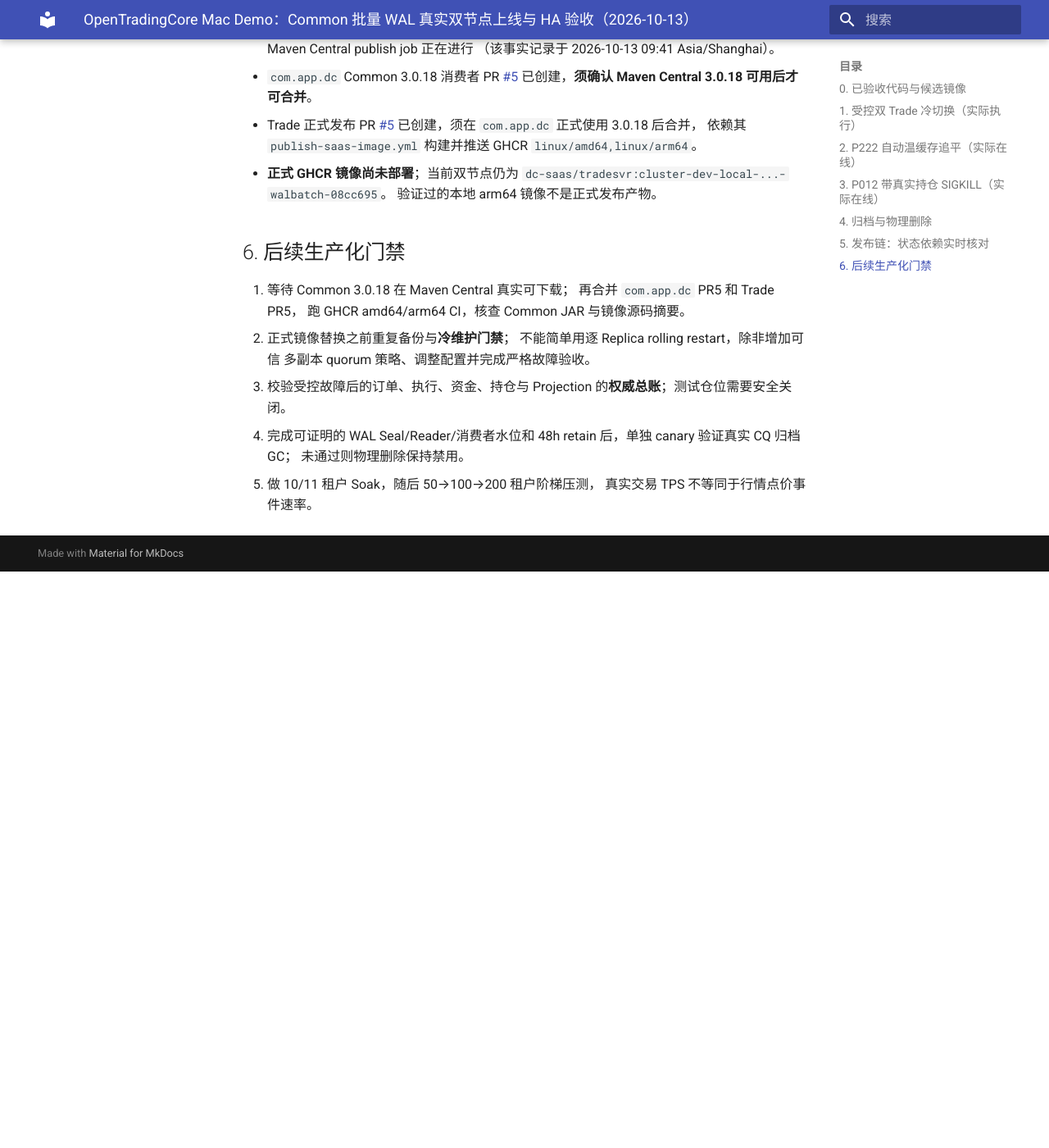
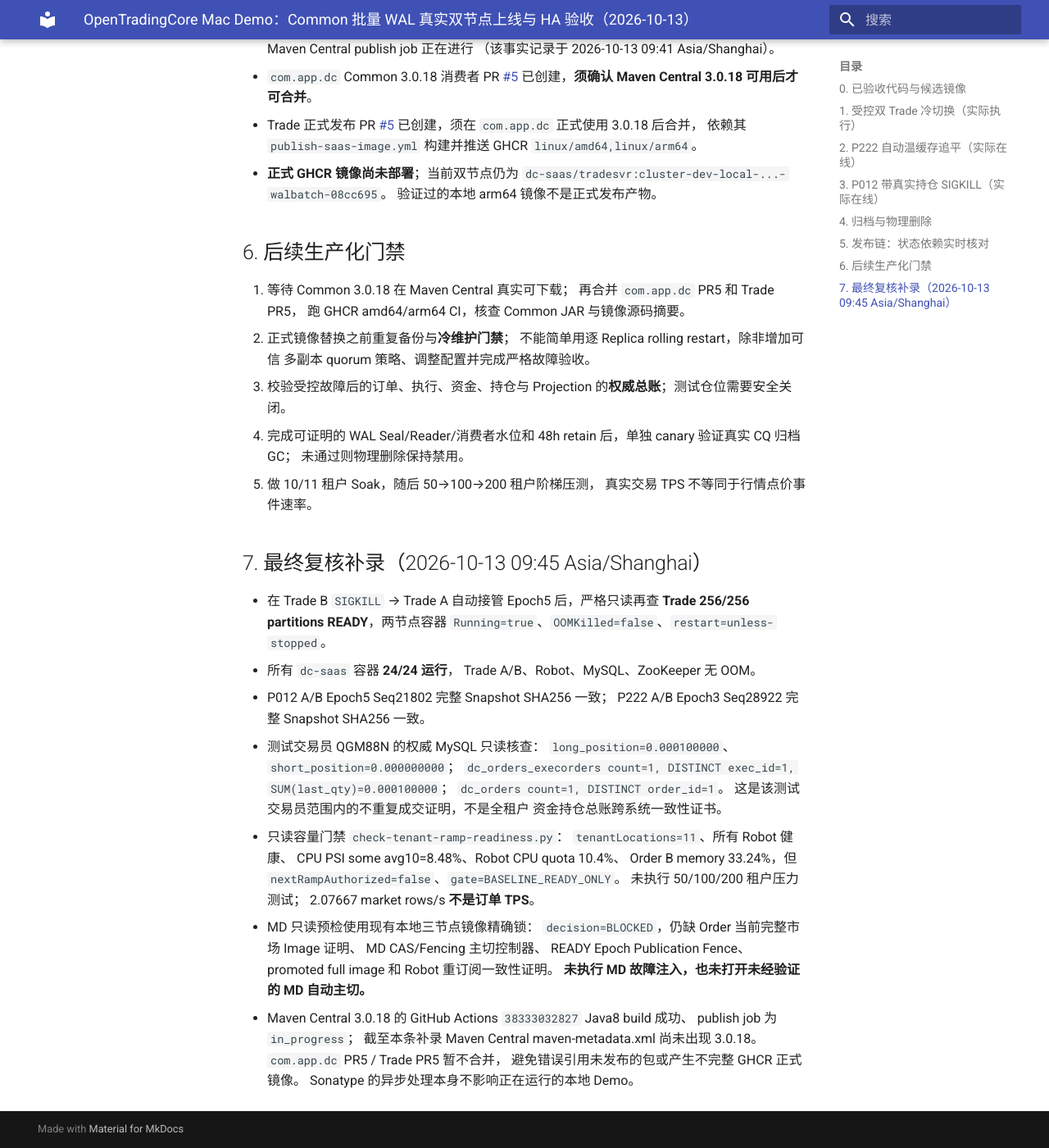
Before and after one commit to bliplink/dc-quant-deploy, an MkDocs documentation site: the page built from docs/MAC_TRADE_COMMON_WAL_BATCH_LIVE_ROLLOUT_20261013.zh-CN.md, in a window 1280 px wide and 1400 px high, scrolled down 2907 px. Shown: the whole window at 82% size. Built offline with MkDocs 1.6.1 and Material for MkDocs 9.7.7, drawn with Linux system fonts in a browser that asks for light colours; before the commit the page ends 3604 px from its top, so only the background shows below that.

Commit message:
docs(ha): record post-SIGKILL 256 READY, account execution uniqueness and release blockers

```diff
--- a/docs/MAC_TRADE_COMMON_WAL_BATCH_LIVE_ROLLOUT_20261013.zh-CN.md
+++ b/docs/MAC_TRADE_COMMON_WAL_BATCH_LIVE_ROLLOUT_20261013.zh-CN.md
@@ -160,3 +160,44 @@
    未通过则物理删除保持禁用。
 5. 做 10/11 租户 Soak，随后 50→100→200 租户阶梯压测，
    真实交易 TPS 不等同于行情点价事件速率。
+
+
+## 7. 最终复核补录（2026-10-13 09:45 Asia/Shanghai）
+
+- 在 Trade B `SIGKILL` → Trade A 自动接管 Epoch5 后，严格只读再查
+  **Trade 256/256 partitions READY**，两节点容器
+  `Running=true`、`OOMKilled=false`、`restart=unless-stopped`。
+- 所有 `dc-saas` 容器 **24/24 运行**，
+  Trade A/B、Robot、MySQL、ZooKeeper 无 OOM。
+- P012 A/B Epoch5 Seq21802 完整 Snapshot SHA256 一致；
+  P222 A/B Epoch3 Seq28922 完整 Snapshot SHA256 一致。
+- 测试交易员 QGM88N 的权威 MySQL 只读核查：
+  `long_position=0.000100000`、
+  `short_position=0.000000000`；
+  `dc_orders_execorders count=1, DISTINCT exec_id=1,
+  SUM(last_qty)=0.000100000`；
+  `dc_orders count=1, DISTINCT order_id=1`。
+  这是该测试交易员范围内的不重复成交证明，不是全租户
+  资金持仓总账跨系统一致性证书。
+- 只读容量门禁 `check-tenant-ramp-readiness.py`：
+  `tenantLocations=11`、所有 Robot 健康、
+  CPU PSI some avg10=8.48%、Robot CPU quota 10.4%、
+  Order B memory 33.24%，但
+  `nextRampAuthorized=false`、`gate=BASELINE_READY_ONLY`。
+  未执行 50/100/200 租户压力测试；
+  2.07667 market rows/s **不是订单 TPS**。
+- MD 只读预检使用现有本地三节点镜像精确锁：
+  `decision=BLOCKED`，仍缺
+  Order 当前完整市场 Image 证明、
+  MD CAS/Fencing 主切控制器、
+  READY Epoch Publication Fence、
+  promoted full image 和 Robot 重订阅一致性证明。
+  **未执行 MD 故障注入，也未打开未经验证的 MD 自动主切。**
+- Maven Central 3.0.18 的 GitHub Actions
+  `38333032827` Java8 build 成功、
+  publish job 为 `in_progress`；
+  截至本条补录 Maven Central maven-metadata.xml
+  尚未出现 3.0.18。
+  `com.app.dc` PR5 / Trade PR5 暂不合并，
+  避免错误引用未发布的包或产生不完整 GHCR 正式镜像。
+  Sonatype 的异步处理本身不影响正在运行的本地 Demo。
```
